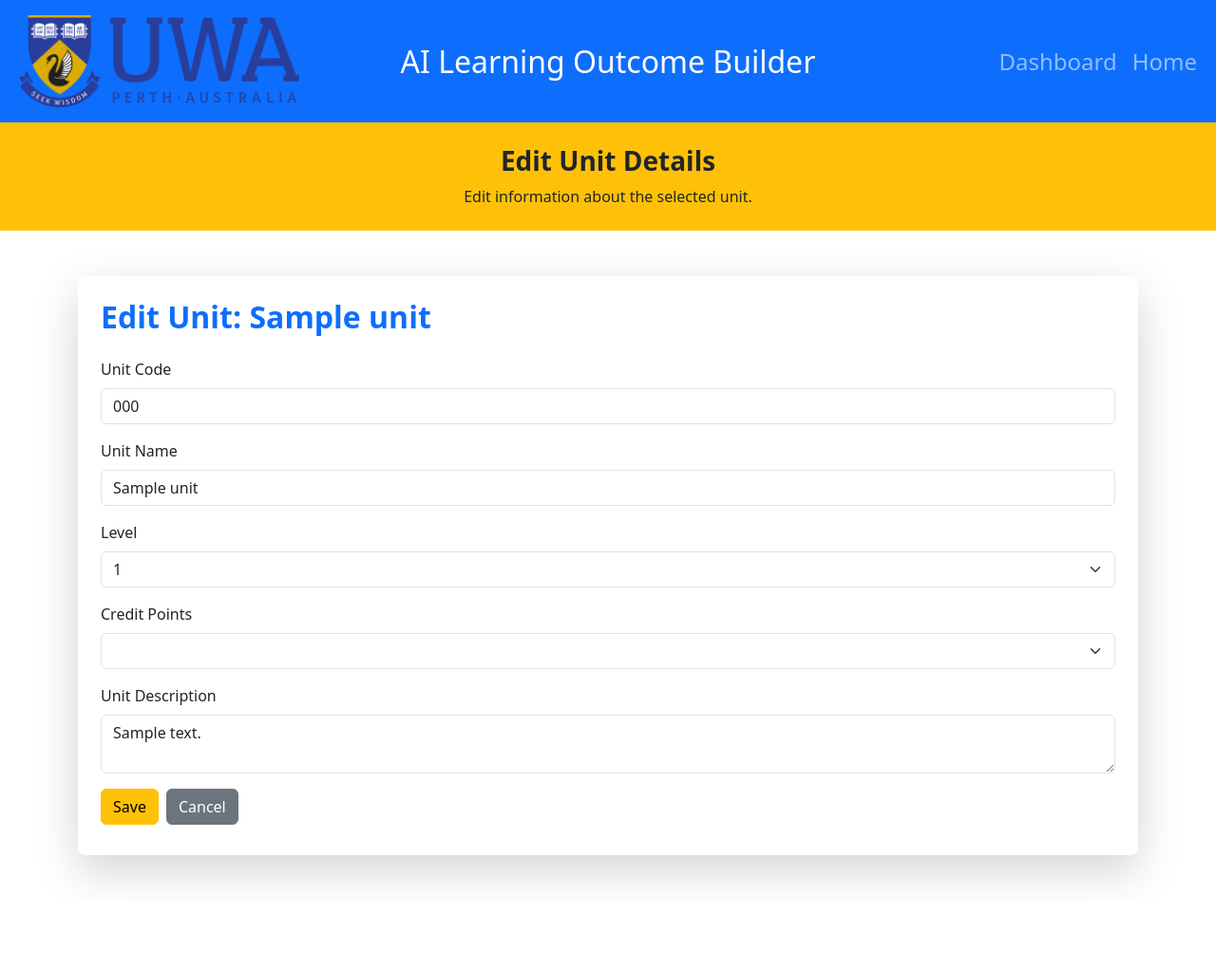
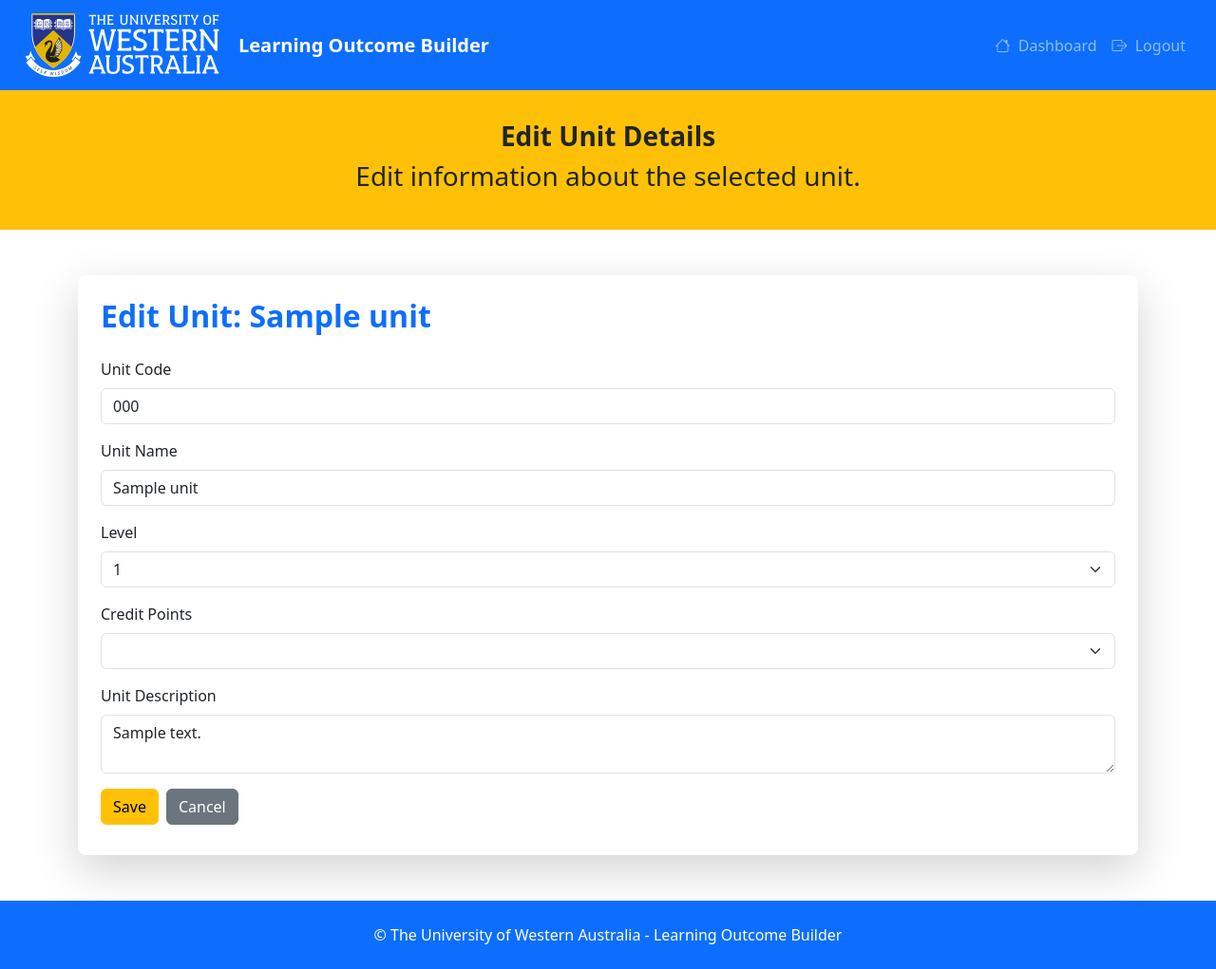
Before and after one commit to VoonYan/AI-Learning-Outcome-Builder, a Flask app: page /unit/1/edit_unit in a window 1280 px wide. Shown: the whole page at 95% size. Before the commit the page ends 930 px from the top, so only its background shows below. Run offline with Flask 3, Linux system fonts and the light colour scheme; a user stored in the database is signed in; tables that the repository leaves empty hold one stand-in row (values such as "Sample post").

Commit message:
jinjafication for new pages

```diff
--- a/app/templates/base_main.html
+++ b/app/templates/base_main.html
@@ -35,7 +35,7 @@
                 </a>
             </li>
             <li class="nav-item">
-                <a class="nav-link" href="{{ url_for('auth.logout') }}">
+                <a class="nav-link" href="{{ url_for('auth.Logout') }}">
                 <i class="bi bi-box-arrow-right me-1"></i> Logout
                 </a>
             </li>
--- a/app/templates/edit_unit.html
+++ b/app/templates/edit_unit.html
@@ -1,14 +1,15 @@
-<!DOCTYPE html>
-<html lang="en">
-<head>
-    <meta charset="UTF-8">
-    <meta name="viewport" content="width=device-width, initial-scale=1.0">
-    <title>Learning Outcome Builder</title>
-    <link href="https://cdn.jsdelivr.net/npm/bootstrap@5.3.0/dist/css/bootstrap.min.css" rel="stylesheet">
-    <script src="https://cdn.jsdelivr.net/npm/bootstrap@5.3.8/dist/js/bootstrap.bundle.min.js"></script>
-</head>
-<body>
+{% extends "base_main.html" %}
 
+{% block title %}Main Dashboard{% endblock %}
+{% block banner_subtitle %}
+<div class="bg-warning text-dark text-center py-4">
+    <h3 class="fw-bold">Edit Unit Details</h3>
+    <p class="mb-0">Edit information about the selected unit.</p>
+</div>
+{% endblock %}
+
+{% block content %}
+<div class="container my-5">
     {% with messages = get_flashed_messages(with_categories=true) %}
     {% if messages %}
         {% for category, message in messages %}
@@ -19,44 +20,6 @@
         {% endfor %}
     {% endif %}
     {% endwith %}
-
-    <!-- Header -->
-    <nav class="navbar navbar-expand-md navbar-dark bg-primary">
-        <div class="container-fluid">
-            <div class="navbar-collapse collapse w-100 order-1 order-md-0 dual-collapse2">
-                <ul class="navbar-nav me-auto">
-                    <li class="nav-item active">
-                        <a class="nav-link" href="#">
-                            <img src="{{ url_for('static', filename='images/uwa-logo.png') }}" style="max-width: 75%;" alt="UWA Logo">
-                        </a>
-                    </li>
-                </ul>
-            </div>
-            <div class="mx-auto order-0">
-                <a class="navbar-brand mx-auto fs-2" href="#">AI Learning Outcome Builder</a>
-                <button class="navbar-toggler" type="button" data-bs-toggle="collapse" data-bs-target=".dual-collapse2">
-                    <span class="navbar-toggler-icon"></span>
-                </button>
-            </div>
-            <div class="navbar-collapse collapse w-100 order-3 dual-collapse2">
-                <ul class="navbar-nav ms-auto">
-                    <li class="nav-item">
-                        <a class="nav-link fs-4" href="#">Dashboard</a>
-                    </li>
-                    <li class="nav-item">
-                        <a class="nav-link fs-4" href="#">Home</a>
-                    </li>
-                </ul>
-            </div>
-        </div>
-    </nav>
-
-<div class="bg-warning text-dark text-center py-4">
-    <h3 class="fw-bold">Edit Unit Details</h3>
-    <p class="mb-0">Edit information about the selected unit.</p>
-</div>
-
-<div class="container my-5">
     <div class="card shadow-lg rounded-3 border-0">
         <div class="card-body p-4">
             <h2 class="fw-bold text-primary mb-4">Edit Unit: {{ unit.unitname }}</h2>
@@ -109,5 +72,4 @@
         </div>
     </div>
 </div>
-</body>
-</html>
+{% endblock %}
--- a/app/templates/search_unit.html
+++ b/app/templates/search_unit.html
@@ -9,6 +9,7 @@
 {% endblock %}
 
 {% block content %}
+<div class="container my-5">
 
     <div class="container my-5 text-center d-flex justify-content-center gap-3">
 
@@ -81,4 +82,5 @@
         });
     });
     </script>
+</div>
 {% endblock %}
--- a/app/templates/view.html
+++ b/app/templates/view.html
@@ -8,6 +8,7 @@
     </div>
 {% endblock %}
 
+{% block content %}
 <div class="container my-5">
     <div class="card shadow-lg rounded-3 border-0">
         <div class="card-body p-4">
@@ -63,4 +64,5 @@
     </div>
 
     <script src="{{ url_for('static', filename='js/view.js') }}"></script>
+</div>
 {% endblock %}
```
Lines whose indentation alone changed are shown as unchanged.
